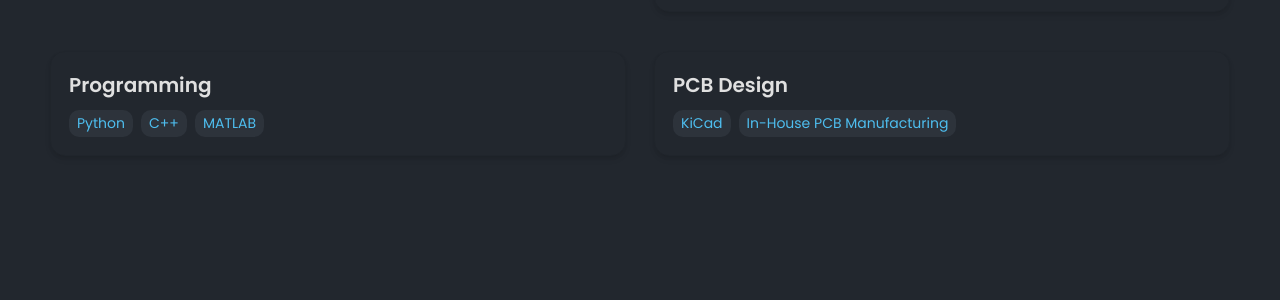
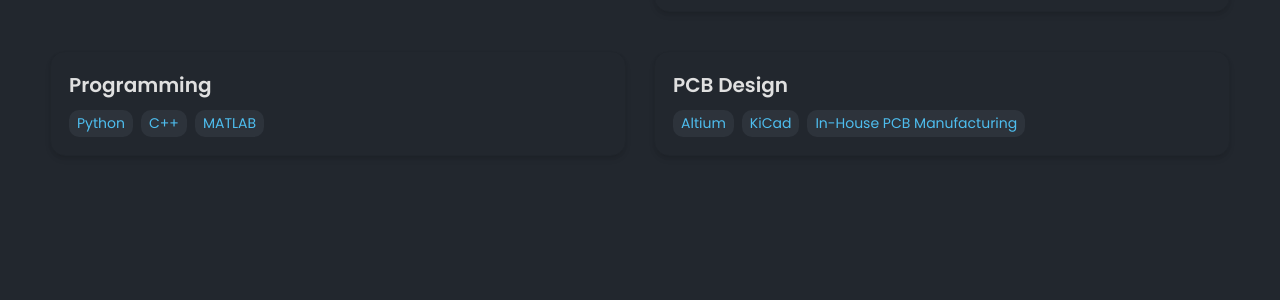
Before and after one commit to AlexZidar/AlexZidar.github.io, a Jekyll site: the page built from index.html, in a window 1280 px wide and 900 px high, scrolled down 2275 px. Shown: the part 147-447 px from the top of the window. Built offline with Jekyll 4.4.1, drawn with Linux system fonts in a browser that asks for light colours.

Commit message:
Update _config.yml

```diff
--- a/_config.yml
+++ b/_config.yml
@@ -66,6 +66,7 @@
     - MATLAB
   - category: PCB Design
     tools:
+    - Altium
     - KiCad
     - In-House PCB Manufacturing
 
```
